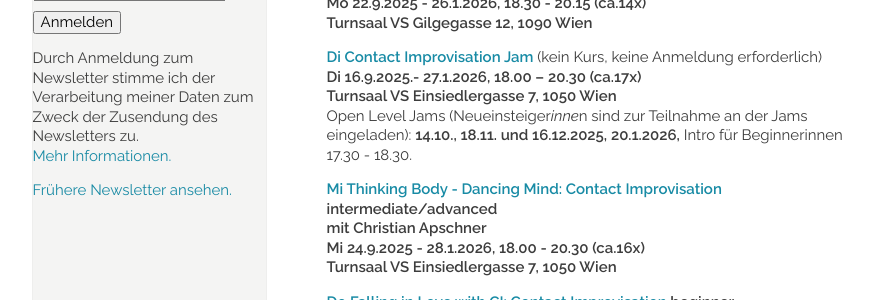
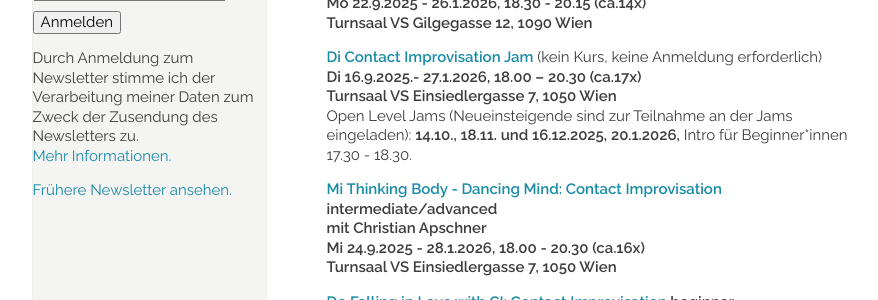
Before and after one commit to manulari/rollingpointat, a Jekyll site: the page built from _pages_de/index.md, in a window 1280 px wide. Shown: the part 1265-1565 px from the top of the page, without its empty margins (152-1030 px from the left). Built offline with Jekyll 4.4.1, drawn with Linux system fonts in a browser that asks for light colours; comment, search, counter and statistics services are not loaded.

Commit message:
Update page (de) “index”

```diff
--- a/_pages_de/index.md
+++ b/_pages_de/index.md
@@ -30,7 +30,7 @@ Fotocredit: https://johannes-stolba.net/photography/
 **[Di Contact Improvisation Jam ](/jams)**(kein Kurs, keine Anmeldung erforderlich)\
 **Di 16.9.2025.- 27.1.2026, 18.00 – 20.30 (ca.17x)**\
 **Turnsaal VS Einsiedlergasse 7, 1050 Wien**\
-Open Level Jams (Neueinsteiger*inne*n sind zur Teilnahme an der Jams eingeladen): **14.10., 18.11. und 16.12.2025, 20.1.2026,** Intro für Beginnerinnen 17.30 - 18.30.
+Open Level Jams (Neueinsteigende sind zur Teilnahme an der Jams eingeladen): **14.10., 18.11. und 16.12.2025, 20.1.2026,** Intro für Beginner*innen 17.30 - 18.30.
 
 **[Mi Thinking Body - Dancing Mind: Contact Improvisation ](/contactadv) intermediate/advanced**\
 **mit Christian Apschner**\
```
